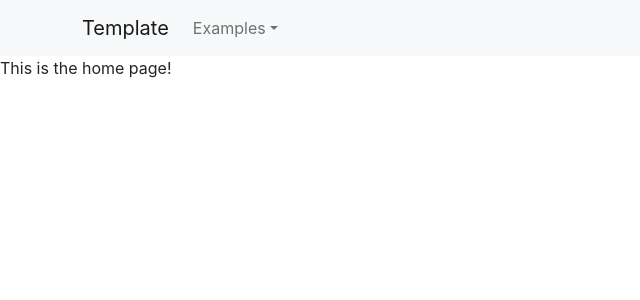
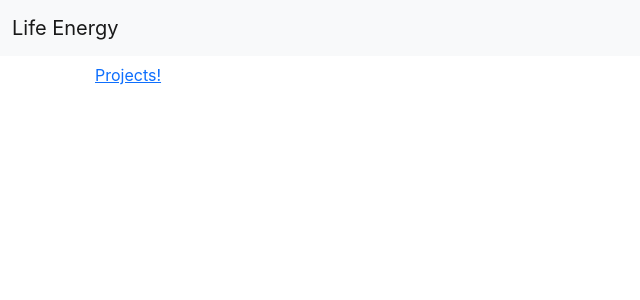
Before and after one commit to gui-de-oliveira/life-energy-web, a React (Create React App) app: page / in a window 1280 px wide. Shown: the top 300 px of the page, without its empty margins (0-640 px from the left). Built offline with nearby package versions, Linux system fonts and the light colour scheme.

Commit message:
basic setup: add redux

```diff
--- a/package.json
+++ b/package.json
@@ -7,6 +7,7 @@
     "@fortawesome/fontawesome-svg-core": "^1.2.36",
     "@fortawesome/free-solid-svg-icons": "^5.15.4",
     "@fortawesome/react-fontawesome": "^0.1.16",
+    "@reduxjs/toolkit": "^1.9.5",
     "@testing-library/jest-dom": "^5.14.1",
     "@testing-library/react": "^12.0.0",
     "@testing-library/user-event": "^13.2.1",
@@ -19,8 +20,10 @@
     "react": "^17.0.2",
     "react-bootstrap": "^2.1.0",
     "react-dom": "^17.0.2",
+    "react-redux": "^8.1.1",
     "react-router-dom": "^6.2.1",
     "react-scripts": "5.0.0",
+    "redux": "^4.2.1",
     "typescript": "^4.4.2",
     "web-vitals": "^2.1.0"
   },
--- a/src/App.tsx
+++ b/src/App.tsx
@@ -1,40 +1,22 @@
-import { HashRouter, Route, Routes } from "react-router-dom";
-import { Container, Nav, Navbar, NavDropdown } from "react-bootstrap";
+import { useAppSelector } from "./store/store";
+import { exhaust } from "./utils/exhaust";
+import { Home } from "./pages/Home";
+import { Projects } from "./pages/Projects";
+
+/* eslint-disable jsx-a11y/anchor-is-valid */
 
 function App() {
-  return (
-    <div>
-      <HashRouter>
-        <Navbar bg="light" expand="lg">
-          <Container>
-            <Navbar.Brand href="#/" onClick={() => {}}>
-              Template
-            </Navbar.Brand>
-            <Navbar.Toggle aria-controls="basic-navbar-nav" />
-            <Navbar.Collapse id="basic-navbar-nav">
-              <Nav className="me-auto">
-                <NavDropdown title="Examples" id="basic-nav-dropdown">
-                  <NavDropdown.Item href="#/page-a">Page A</NavDropdown.Item>
-                </NavDropdown>
-              </Nav>
-            </Navbar.Collapse>
-          </Container>
-        </Navbar>
+  const root = useAppSelector((state) => state.root);
 
-        <Routes>
-          <Route path="/" element={<Homepage />} />
-          <Route path="page-a" element={<PageA />} />
-        </Routes>
-      </HashRouter>
-    </div>
-  );
+  if (root.page === "home") {
+    return <Home {...root} />;
+  }
+
+  if (root.page === "projects") {
+    return <Projects {...root} />;
+  }
+
+  exhaust(root);
 }
 
-function Homepage() {
-  return <div>This is the home page!</div>;
-}
-
-function PageA() {
-  return <div>This is the Page A.</div>;
-}
 export default App;
--- /dev/null
+++ b/src/ds/NavBar.tsx
@@ -0,0 +1,20 @@
+import { useAppDispatch } from "../store/store";
+import { rootActions } from "../store/slices/root";
+
+export function NavBar() {
+  const dispatch = useAppDispatch();
+
+  return (
+    <nav className="navbar navbar-light bg-light">
+      <div className="container-fluid">
+        <a
+          className="navbar-brand"
+          onClick={() => dispatch(rootActions.goToHomePage())}
+          href="#"
+        >
+          Life Energy
+        </a>
+      </div>
+    </nav>
+  );
+}
--- a/src/index.tsx
+++ b/src/index.tsx
@@ -5,10 +5,14 @@ import "bootstrap/dist/css/bootstrap.min.css";
 import reportWebVitals from "./reportWebVitals";
 import App from "./App";
 import "./index.css";
+import { Provider } from "react-redux";
+import store from "./store/store";
 
 ReactDOM.render(
   <React.StrictMode>
-    <App />
+    <Provider store={store}>
+      <App />
+    </Provider>
   </React.StrictMode>,
   document.getElementById("root")
 );
--- /dev/null
+++ b/src/pages/Home.tsx
@@ -0,0 +1,22 @@
+import { useAppDispatch } from "../store/store";
+import { HomePage, rootActions } from "../store/slices/root";
+import { NavBar } from "../ds/NavBar";
+
+export function Home(_state: HomePage) {
+  const dispatch = useAppDispatch();
+
+  return (
+    <>
+      <NavBar />
+
+      <div className="container">
+        <button
+          className="btn btn-link"
+          onClick={() => dispatch(rootActions.goToProjectsPage())}
+        >
+          Projects!
+        </button>
+      </div>
+    </>
+  );
+}
--- /dev/null
+++ b/src/pages/Projects.tsx
@@ -0,0 +1,11 @@
+import { ProjectsPage } from "../store/slices/root";
+import { NavBar } from "../ds/NavBar";
+
+export function Projects(_state: ProjectsPage) {
+  return (
+    <>
+      <NavBar />
+      <div className="container">Projects!</div>
+    </>
+  );
+}
--- /dev/null
+++ b/src/store/slices/root.tsx
@@ -0,0 +1,22 @@
+import { createSlice } from "@reduxjs/toolkit";
+
+export type HomePage = {
+  page: "home";
+};
+
+export type ProjectsPage = {
+  page: "projects";
+};
+
+type Root = HomePage | ProjectsPage;
+
+export const root = createSlice({
+  name: "root",
+  initialState: { page: "home" } as Root,
+  reducers: {
+    goToHomePage: (): HomePage => ({ page: "home" }),
+    goToProjectsPage: (): ProjectsPage => ({ page: "projects" }),
+  },
+});
+
+export const rootActions = root.actions;
--- /dev/null
+++ b/src/store/store.tsx
@@ -0,0 +1,17 @@
+import { configureStore } from "@reduxjs/toolkit";
+import { TypedUseSelectorHook, useDispatch, useSelector } from "react-redux";
+import { root } from "./slices/root";
+
+export const store = configureStore({
+  reducer: {
+    root: root.reducer,
+  },
+});
+
+export type RootState = ReturnType<typeof store.getState>;
+export type AppDispatch = typeof store.dispatch;
+
+export const useAppDispatch: () => AppDispatch = useDispatch;
+export const useAppSelector: TypedUseSelectorHook<RootState> = useSelector;
+
+export default store;
--- /dev/null
+++ b/src/utils/exhaust.tsx
@@ -0,0 +1,3 @@
+export function exhaust(value: never): never {
+  throw new Error(`Value should be null: ${JSON.stringify(value)}`);
+}
```
Also changed, not shown: 1 other file (tests, documents, lock files or other folders).
